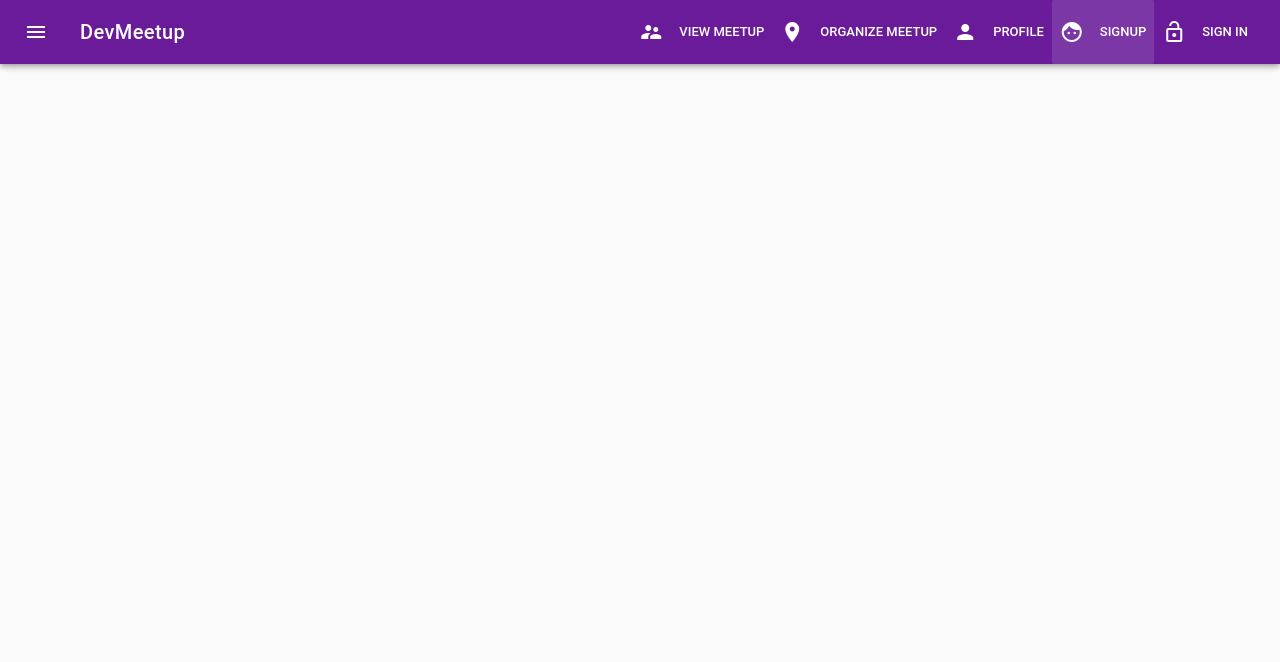
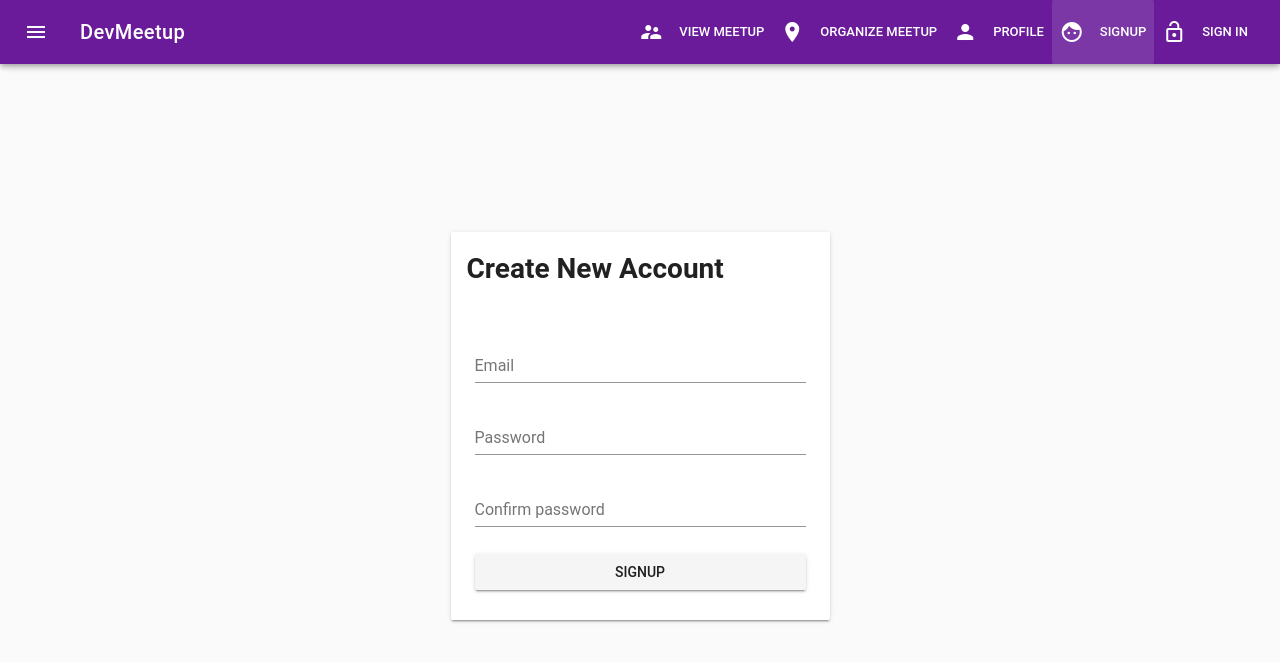
Before and after one commit to Tusharg1999/event-managing, a Vue app: page /signup in a window 1280 px wide. Shown: the top 662 px of the page. Built offline with nearby package versions, Linux system fonts and the light colour scheme; a small style sheet from the web is missing.

Commit message:
signUp page design

```diff
--- a/src/components/user/SignUp.vue
+++ b/src/components/user/SignUp.vue
@@ -0,0 +1,60 @@
+<template>
+    <v-container>
+        <v-layout class="pt-5 mt-5" row>
+            <v-flex sm4 md4 offset-xs4>
+                <v-card class="mt-5">
+                    <v-card-title><h1>Create New Account</h1></v-card-title>
+                    <v-container>
+                        <v-flex md12>
+                    <form>
+                        <v-text-field class="my-2"
+                                      id="email"
+                                      label="Email"
+                                      name="email"
+                                      required
+                                      type="email"
+                                      v-model="email">
+                        </v-text-field>
+                        <v-text-field class="my-2"
+                                label="Password"
+                                name="password"
+                                id="password"
+                                type="password"
+                                v-model="password"
+                                required>
+                        </v-text-field>
+                        <v-text-field class="my-2"
+                                label="Confirm password"
+                                name="confirm password"
+                                id="confirm password"
+                                type="password"
+                                v-model="confirm_password"
+                                :rules="[checkForPassword]"
+                                      required>
+                        </v-text-field>
+                        <v-btn block>SignUp</v-btn>
+                    </form>
+                        </v-flex>
+                    </v-container>
+                </v-card>
+            </v-flex>
+        </v-layout>
+    </v-container>
+</template>
+<script>
+    export  default {
+        data(){
+           return {
+               email: '',
+               password:'',
+               confirm_password:''
+               }
+           },
+           computed:
+               {
+                   checkForPassword(){
+                       return this.password!==this.confirm_password ? 'password do not match' :''
+                   }
+               }
+    }
+</script>
```
